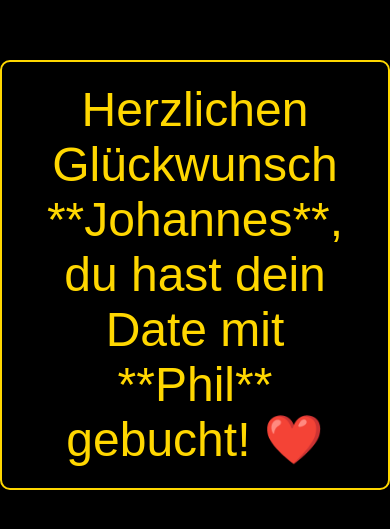
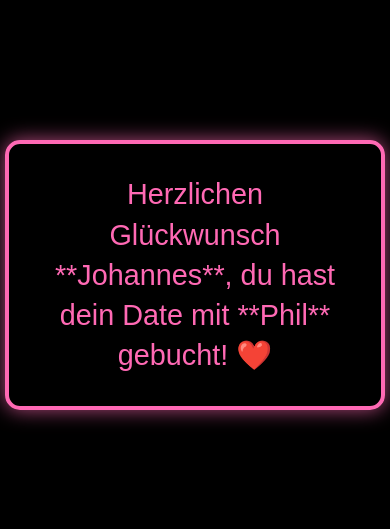
Before and after one commit to philxlng/Terminbuchung, a plain HTML site: page bestaetigung.html in a window 390 px wide. Shown: the part 147-676 px from the top of the page. Drawn offline with Linux system fonts and the light colour scheme.

Commit message:
Update bestaetigung.html

```diff
--- a/bestaetigung.html
+++ b/bestaetigung.html
@@ -5,6 +5,7 @@
     <meta name="viewport" content="width=device-width, initial-scale=1.0">
     <title>Terminbestätigung</title>
     <style>
+        /* CSS für den schwarzen Hintergrund und die zentrierte Nachricht */
         body {
             background-color: black;
             color: white;
@@ -12,24 +13,31 @@
             display: flex;
             justify-content: center;
             align-items: center;
-            height: 100vh; /* Volle Höhe des Viewports */
+            height: 100vh;
             margin: 0;
             text-align: center;
         }
 
         .confirmation-message {
-            font-size: 3em; /* Große Schrift */
-            color: #FFD700; /* Goldene Farbe für die Bestätigung */
-            padding: 20px;
-            border: 2px solid #FFD700;
-            border-radius: 10px;
-            animation: fadeIn 2s;
+            font-size: 2.5em; /* Große Schrift */
+            color: #FF69B4; /* Rosa für Liebe */
+            padding: 30px;
+            border: 4px solid #FF69B4;
+            border-radius: 15px;
+            box-shadow: 0 0 20px rgba(255, 105, 180, 0.7); /* Leichter Schimmer */
+            max-width: 80%;
+            line-height: 1.4;
         }
 
-        /* Fügt eine einfache Animation hinzu, ist aber reines CSS (kein JavaScript) */
-        @keyframes fadeIn {
-            from { opacity: 0; }
-            to { opacity: 1; }
+        strong {
+            font-weight: 900;
+        }
+
+        /* Responsive Anpassungen */
+        @media (max-width: 600px) {
+            .confirmation-message {
+                font-size: 1.8em;
+            }
         }
     </style>
 </head>
```
